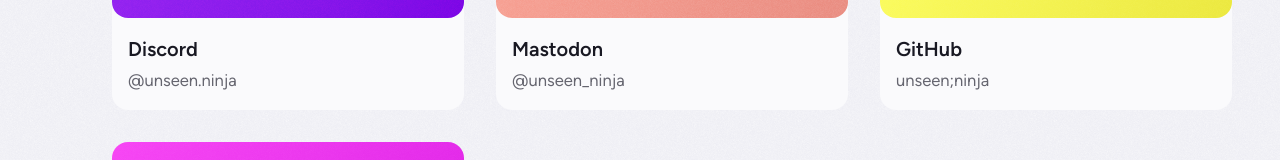
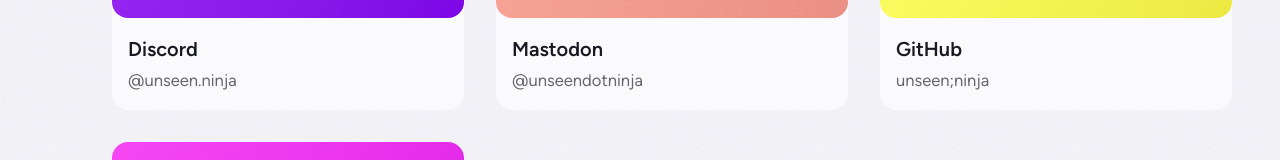
Before and after one commit to unseen-ninja/website, a Vue app: page /linktree in a window 1280 px wide. Shown: the part 294-454 px from the top of the page. Built offline with nearby package versions, Linux system fonts and the light colour scheme.

Commit message:
content: update mastodon link

```diff
--- a/src/views/LinkView.vue
+++ b/src/views/LinkView.vue
@@ -22,8 +22,8 @@
 
     <LinkCard
       title="Mastodon"
-      url="https://social.catppuccin.com/@unseen_ninja"
-      target="@unseen_ninja"
+      url="https://nerdculture.de/@unseendotninja"
+      target="@unseendotninja"
       icon="fa-brands fa-mastodon"
       colour="peach"
     />
```
